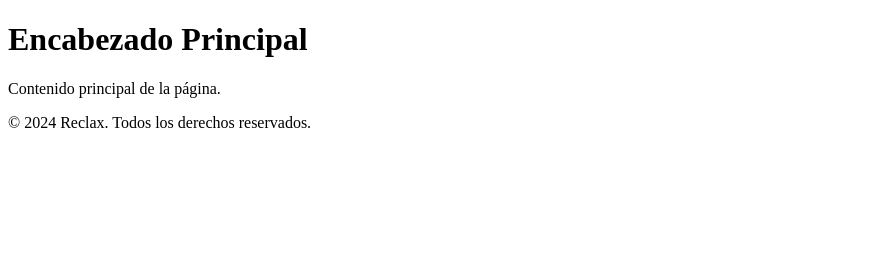
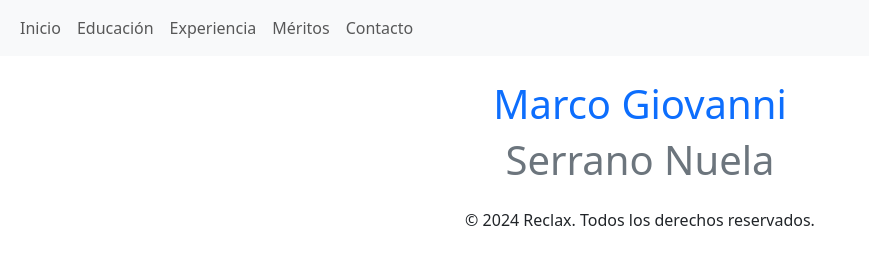
Before and after one commit to Reclax/-PracticaGit4A_SerranoMarco, a plain HTML site: page index.html in a window 1280 px wide. Shown: the whole page, without its empty margins (0-869 px from the left). Drawn offline with nearby package versions, Linux system fonts and the light colour scheme.

Commit message:
Se agregó Bootstrap al proyecto, menú e información personal.

```diff
--- a/index.html
+++ b/index.html
@@ -3,17 +3,52 @@
 <head>
     <meta charset="UTF-8">
     <meta name="viewport" content="width=device-width, initial-scale=1.0">
-    <title>Título de la página</title>
+    <title>Mi Portafolio</title>
+    <!-- Bootstrap CSS -->
+    <link href="https://cdn.jsdelivr.net/npm/bootstrap@5.3.2/dist/css/bootstrap.min.css" rel="stylesheet">
 </head>
 <body>
     <header>
-        <h1>Encabezado Principal</h1>
+        <nav class="navbar navbar-expand-lg navbar-light bg-light">
+            <div class="container-fluid">
+                <button class="navbar-toggler" type="button" data-bs-toggle="collapse" data-bs-target="#navbarNav">
+                    <span class="navbar-toggler-icon"></span>
+                </button>
+                <div class="collapse navbar-collapse" id="navbarNav">
+                    <ul class="navbar-nav">
+                        <li class="nav-item">
+                            <a class="nav-link" href="#">Inicio</a>
+                        </li>
+                        <li class="nav-item">
+                            <a class="nav-link" href="#">Educación</a>
+                        </li>
+                        <li class="nav-item">
+                            <a class="nav-link" href="#">Experiencia</a>
+                        </li>
+                        <li class="nav-item">
+                            <a class="nav-link" href="#">Méritos</a>
+                        </li>
+                        <li class="nav-item">
+                            <a class="nav-link" href="#">Contacto</a>
+                        </li>
+                    </ul>
+                </div>
+            </div>
+        </nav>
     </header>
-    <main>
-        <p>Contenido principal de la página.</p>
+
+    <main class="container mt-4">
+        <section class="text-center">
+            <h1 class="text-primary">Marco Giovanni</h1>
+            <h1 class="text-secondary">Serrano Nuela</h1>
+        </section>
     </main>
-    <footer>
+
+    <footer class="container mt-4 text-center">
         <p>© 2024 Reclax. Todos los derechos reservados.</p>
     </footer>
+
+    <!-- Bootstrap JS y Popper.js -->
+    <script src="https://cdn.jsdelivr.net/npm/bootstrap@5.3.2/dist/js/bootstrap.bundle.min.js"></script>
 </body>
 </html>
```
